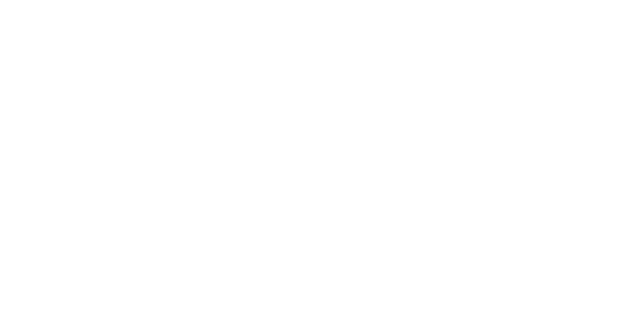
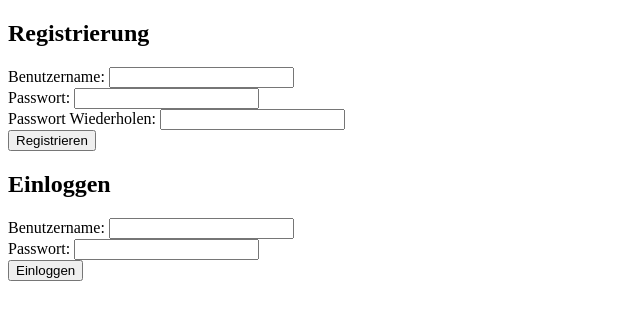
Before and after one commit to Chris-is-Github/muffin-maker, a website: page login.html in a window 1280 px wide. Shown: the whole page, without its empty margins (0-640 px from the left). Drawn offline with Linux system fonts and the light colour scheme.

Commit message:
Grundlegender Server + Login

```diff
--- a/login.html
+++ b/login.html
@@ -1,11 +1,49 @@
 <!DOCTYPE html>
-<html lang="en">
+<html lang="de">
 <head>
     <meta charset="UTF-8">
     <meta name="viewport" content="width=device-width, initial-scale=1.0">
-    <title>Document</title>
+    <title>Login</title>
+</head>
+<body>
+    <!DOCTYPE html>
+<html>
+<head>
+    <title>Registrierung und Einloggen</title>
 </head>
 <body>
 
+    <h2>Registrierung</h2>
+    <form action="/register" method="post">
+        <div>
+            <label for="reg-username">Benutzername:</label>
+            <input type="text" id="reg-username" name="username" required>
+        </div>
+        <div>
+            <label for="reg-password">Passwort:</label>
+            <input type="password" id="reg-password-1" name="password" required>
+        </div>
+        <div>
+            <label for="reg-password">Passwort Wiederholen:</label>
+            <input type="password" id="reg-password-2" name="password-2" required>
+        </div>
+        <button type="submit">Registrieren</button>
+    </form>
+    <h2>Einloggen</h2>
+    <form action="/login" method="post">
+        <div>
+            <label for="login-username">Benutzername:</label>
+            <input type="text" id="login-username" name="username" required>
+        </div>
+        <div>
+            <label for="login-password">Passwort:</label>
+            <input type="password" id="login-password" name="password" required>
+        </div>
+        <button type="submit">Einloggen</button>
+    </form>
+
 </body>
 </html>
+
+</body>
+</html>
--- /dev/null
+++ b/package.json
@@ -0,0 +1,6 @@
+{
+  "dependencies": {
+    "body-parser": "^1.20.2",
+    "express": "^4.18.2"
+  }
+}
--- /dev/null
+++ b/users.json
@@ -0,0 +1,5 @@
+{
+  "bomba": {
+    "password": "123"
+  }
+}
```
Also changed, not shown: home.html (+1 -1 lines), meineMuffins.html (+1 -1 lines), muffinDW.html (+1 -1 lines), server.js (added, +38 -0 lines), 1 other file.
